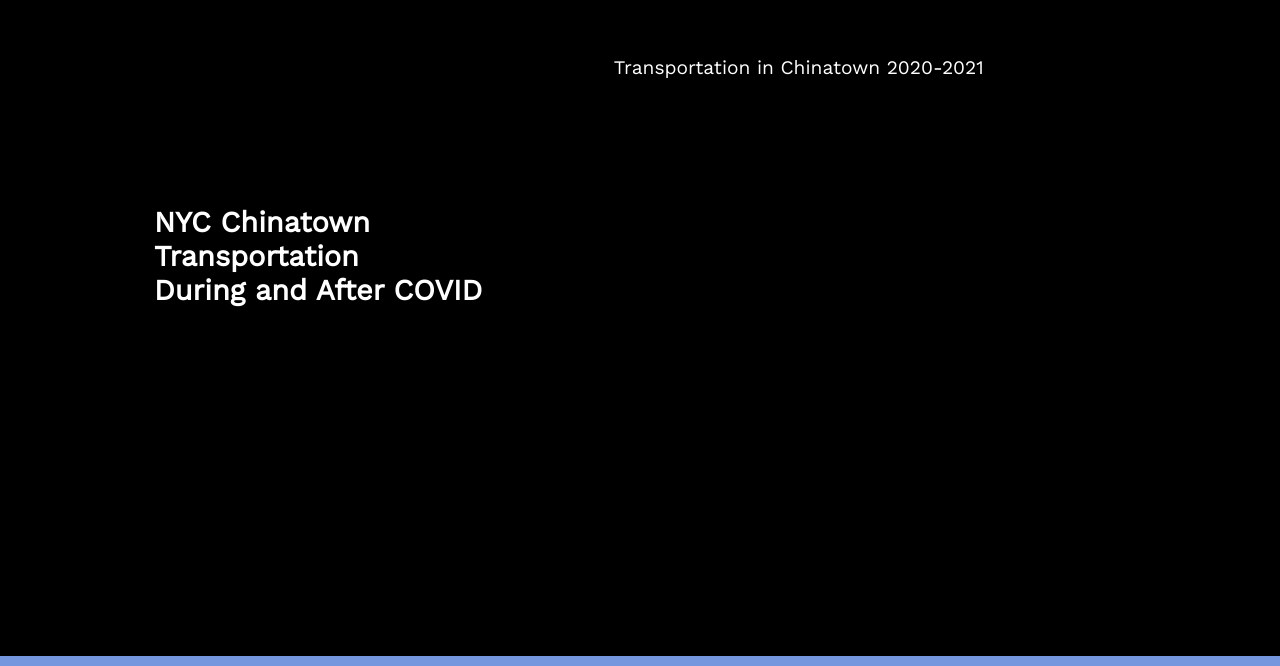
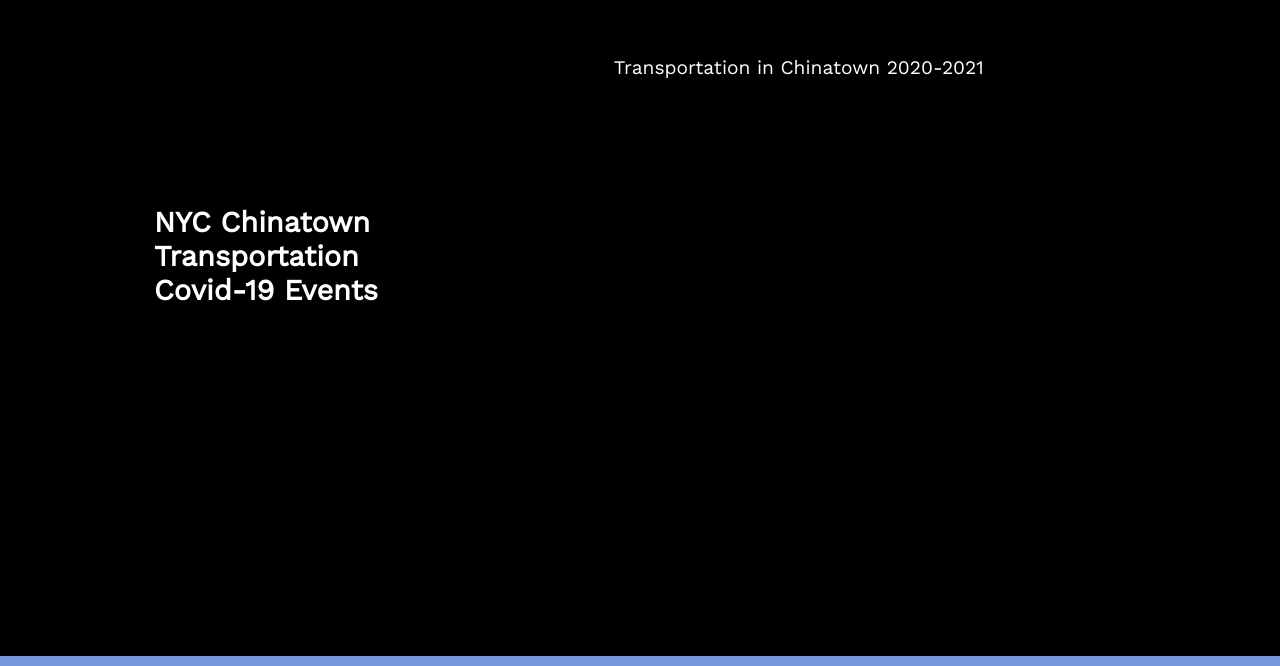
Before and after one commit to davidpark9/chinatown, a website with bundled scripts: page page2.html in a window 1280 px wide. Shown: the part 1744-2410 px from the top of the page. Built offline with nearby package versions, Linux system fonts and the light colour scheme.

Commit message:
changing page2.html

```diff
--- a/page2.html
+++ b/page2.html
@@ -66,7 +66,7 @@
 <!-- //SECOND SECTION  -->
 
 <section class="sec" id="sec-chinatown-economy">
-    <h2 id="sec2title">NYC Chinatown Transportation<br> During and After COVID</h2>
+    <h2 id="sec2title">NYC Chinatown Transportation<br> Covid-19 Events </h2>
     <div id="chart">Transportation in Chinatown 2020-2021</div>
 </section>
 
```
